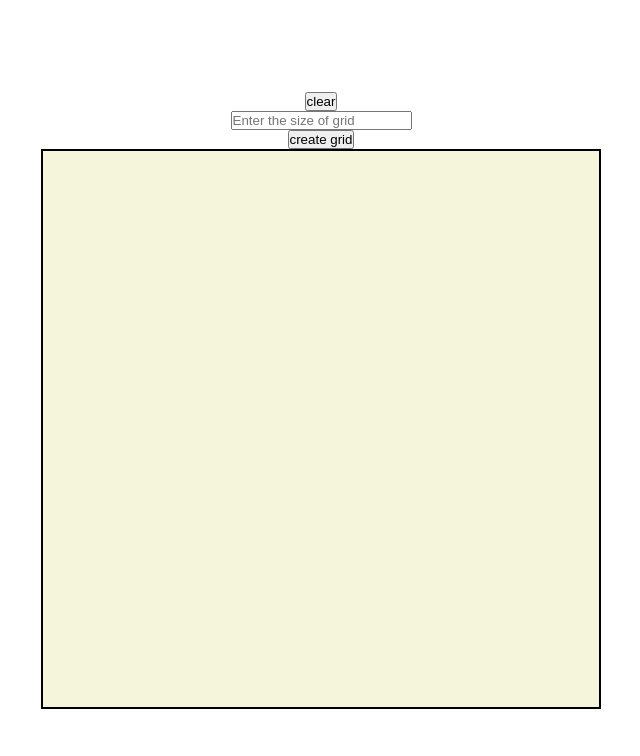
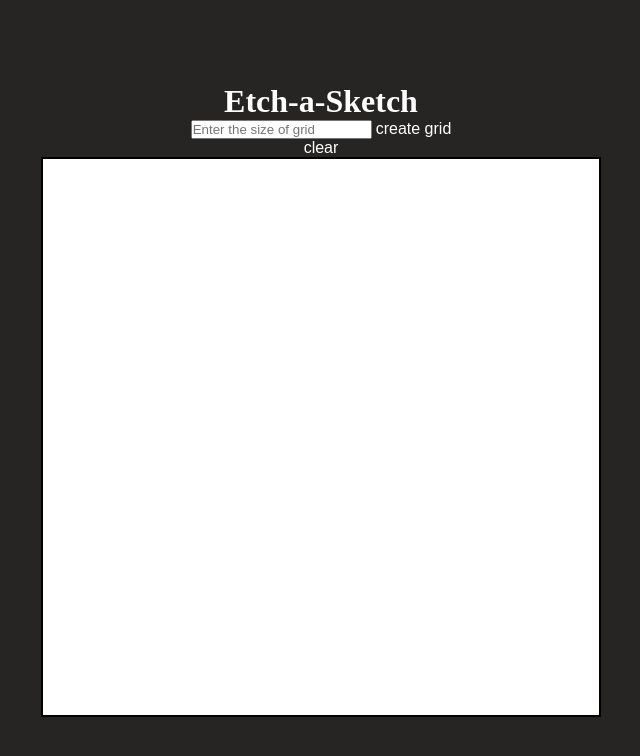
Before and after one commit to Minato2004/etch-a-sketch, a plain HTML site: page index.html in a window 1280 px wide. Shown: the whole page, without its empty margins (319-959 px from the left). Drawn offline with Linux system fonts and the light colour scheme.

Commit message:
design changes

```diff
--- a/index.html
+++ b/index.html
@@ -8,9 +8,17 @@
     <script src="script.js" defer></script>
 </head>
 <body>
-    <button>clear</button>
-    <input type="text" placeholder="Enter the size of grid" id="size">
-    <input type="button" value="create grid" id="btn">
+    <h1 style="color: white;">Etch-a-Sketch</h1>
+    <div class="inputs">
+
+        <div class="size">
+            <input type="text" placeholder="Enter the size of grid" id="size">
+        <input type="button" value="create grid" id="btn">
+        </div>
+        <div class="clear-btn">
+            <button>clear</button>
+        </div>
+    </div>
     <div class="container">
 
     </div>
--- a/script.js
+++ b/script.js
@@ -13,11 +13,11 @@ for(let i=0;i<size;i++){
         col.style.height="100%"
         col.style.width=`${height}%`
 
-        col.style.backgroundColor="beige"
+        col.style.backgroundColor="white"
         col.addEventListener('mouseenter',(e)=>{
             e.preventDefault();
             if(flag==1){
-            col.style.backgroundColor="blue"
+            col.style.backgroundColor="black"
         }
         })
         row.appendChild(col);
@@ -57,10 +57,10 @@ creator.addEventListener("click",()=>{
             col.style.height="100%"
             col.style.width=`${height}%`
 
-            col.style.backgroundColor="beige"
+            col.style.backgroundColor="white"
             col.addEventListener('mouseenter',()=>{
                 if(flag==1){
-                col.style.backgroundColor="blue"
+                col.style.backgroundColor="black"
             }
             })
             row.appendChild(col);
@@ -73,7 +73,7 @@ btn.addEventListener('click',()=>{
     let rows=container.childNodes
     rows.forEach((r)=>{
         r.childNodes.forEach((c)=>{
-            c.style.backgroundColor="beige";
+            c.style.backgroundColor="white";
         })
     })
 })
--- a/style.css
+++ b/style.css
@@ -9,6 +9,7 @@ body{
     flex-direction: column;
     justify-content: center;
     align-items: center;
+    background-color: rgb(39, 36, 36);
 }
 .container{
     display: flex;
@@ -16,6 +17,29 @@ body{
     width: 70vh;
     height: 70vh;
     border: 2px solid black;
+}
+.clear-btn{
+    display: flex;
+    justify-content: center;
+    width: 100;
+}
+button{
+
+    background-color: rgb(39, 36, 36);
+    color: white;
+    font-size: 1rem;
+    border: none;
+    cursor: pointer;
+
+
+}
+input[type="button"]{
+    background-color: rgb(39, 36, 36);
+    color: white;
+    font-size: 1rem;
+    border: none;
+    cursor: pointer;
+
 }
 /* .rows{
     display: flex;
```
